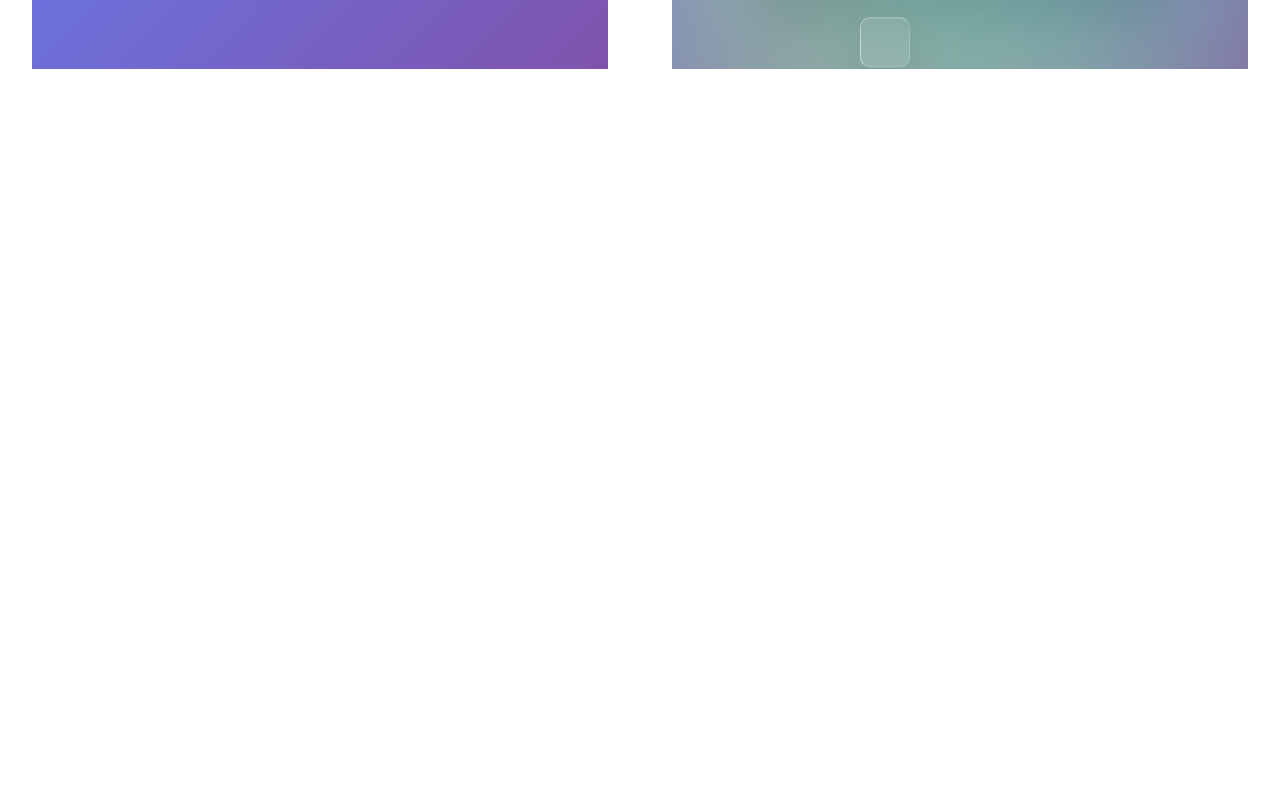
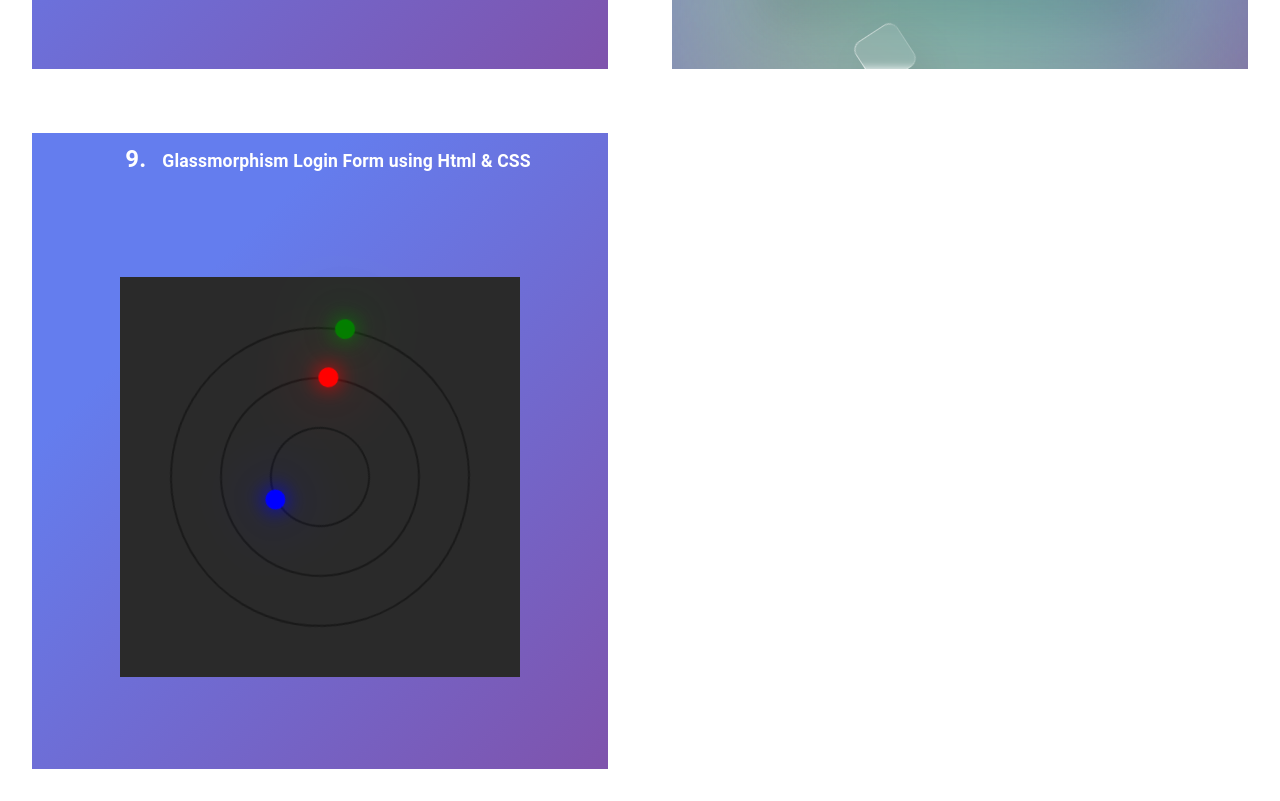
Before and after one commit to hootre/design_components, a React (Vite) app: page / in a window 1280 px wide. Shown: the part 2339-3140 px from the top of the page. Before the commit the page ends 2440 px from the top, so only its background shows below. Built offline with nearby package versions, Linux system fonts and the light colour scheme.

Commit message:
add CircleLoader

```diff
--- /dev/null
+++ b/src/components/Animation/CirCleLoader/index.tsx
@@ -0,0 +1,15 @@
+import React from "react";
+import { CirCleLoaderBox } from "./styles";
+
+export const CirCleLoader = () => {
+  return (
+    <CirCleLoaderBox>
+      <div className="loader">
+        <div className="circle"></div>
+
+        <div className="circle circle2"></div>
+        <div className="circle circle3"></div>
+      </div>
+    </CirCleLoaderBox>
+  );
+};
--- /dev/null
+++ b/src/components/Animation/CirCleLoader/styles.tsx
@@ -0,0 +1,67 @@
+import styled from "@emotion/styled";
+
+type ListProps = {};
+export const CirCleLoaderBox = styled.div`
+  position: relative;
+  width: 100%;
+  height: 100%;
+  display: flex;
+  justify-content: center;
+  align-items: center;
+  .loader {
+    position: relative;
+    width: 400px;
+    height: 400px;
+    background: #2a2a2a;
+    display: flex;
+    justify-content: center;
+    align-items: center;
+    .circle {
+      position: absolute;
+      width: 300px;
+      height: 300px;
+      border: 2px solid #191919;
+      border-radius: 50%;
+      animation: animate 3s linear infinite;
+      @keyframes animate {
+        0% {
+          transform: rotate(0deg);
+        }
+        100% {
+          transform: rotate(360deg);
+        }
+      }
+      &:before {
+        content: "";
+        position: absolute;
+        top: -12px;
+        left: 50%;
+        transform: translateX(-50%);
+        width: 20px;
+        height: 20px;
+        background: green;
+        border-radius: 50%;
+        box-shadow: 0 0 20px green, 0 0 60px green;
+      }
+    }
+    .circle2 {
+      width: 200px;
+      height: 200px;
+      animation: animate 6s linear infinite;
+      &:before {
+        background: red;
+        box-shadow: 0 0 20px red, 0 0 60px red;
+      }
+    }
+    .circle3 {
+      width: 100px;
+      height: 100px;
+      animation: animate 9s linear infinite;
+      &:before {
+        background: blue;
+        box-shadow: 0 0 20px blue, 0 0 60px blue;
+      }
+    }
+  }
+`;
+export const ListItem = styled.li<ListProps>``;
--- a/src/pages/Home.tsx
+++ b/src/pages/Home.tsx
@@ -8,6 +8,7 @@ import { SideBar_1 } from "../components/Nav/SideBar_1";
 import { ClaymorphismList_1 } from "../components/List/ClaymorphismList_1";
 import { Card_1 } from "../components/Card/Card_1";
 import { LoginForm } from "../components/Glassmorphism/LoginForm";
+import { CirCleLoader } from "../components/Animation/CirCleLoader";
 
 const itemComponents = {
   0: <CircularNav />,
@@ -65,6 +66,13 @@ const Home: VFC<{}> = () => {
       >
         <LoginForm />
       </ContentLayout>
+      <ContentLayout
+        height={700}
+        num={9}
+        title="Glassmorphism Login Form using Html & CSS "
+      >
+        <CirCleLoader />
+      </ContentLayout>
     </>
   );
 };
```
